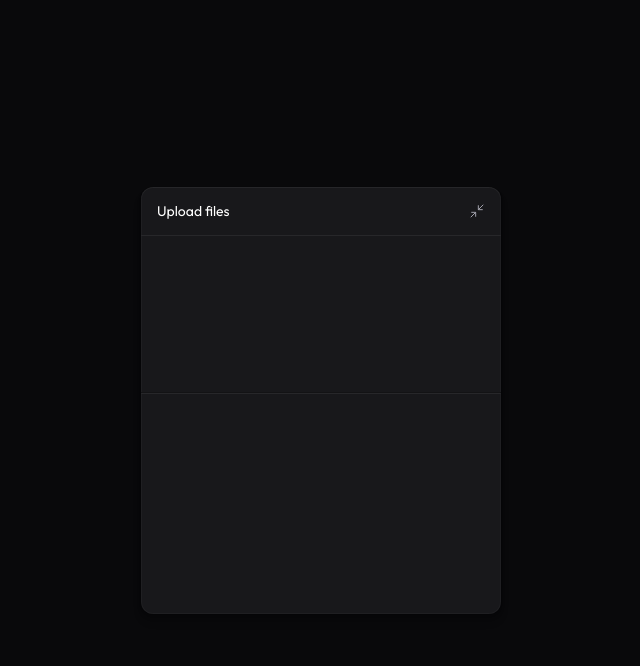
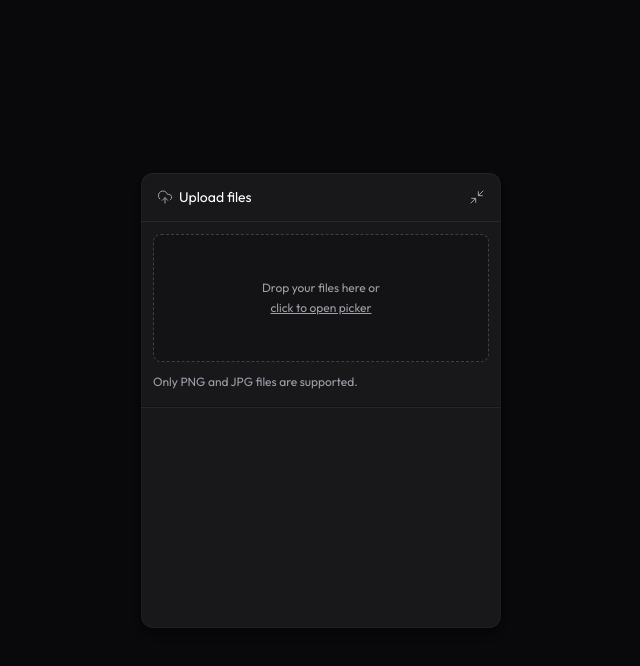
Before and after one commit to Leturnos/ftr-upload-widget, a React (Vite) app in the folder web/: page / in a window 1280 px wide. Both pictures are taken after a click on the button "Upload files". Shown: the top 666 px of the page, without its empty margins (319-959 px from the left). Built offline with nearby package versions, Linux system fonts and the light colour scheme.

Commit message:
feat(web): implement file dropzone with react-dropzone and visual feedback

```diff
--- a/web/package.json
+++ b/web/package.json
@@ -15,6 +15,7 @@
     "lucide-react": "^1.0.1",
     "react": "^19.2.4",
     "react-dom": "^19.2.4",
+    "react-dropzone": "^15.0.0",
     "tailwind-merge": "^3.5.0",
     "tailwind-variants": "^3.2.2"
   },
--- a/web/src/components/upload-widget-dropzone.tsx
+++ b/web/src/components/upload-widget-dropzone.tsx
@@ -1,3 +1,33 @@
+import { useDropzone } from "react-dropzone";
+
 export function UploadWidgetDropzone() {
-  return <div className="px-3 h-32"></div>;
+  const { getRootProps, getInputProps, isDragActive } = useDropzone({
+    multiple: true,
+    accept: {
+      "image/jpeg": [],
+      "image/png": [],
+    },
+    onDrop(acceptedFiles) {
+      console.log(acceptedFiles);
+    },
+  });
+
+  return (
+    <div className="px-3 flex flex-col gap-3">
+      <div
+        data-active={isDragActive}
+        className="cursor-pointer text-zinc-400 bg-black/20 p-5 rounded-lg border border-zinc-700 border-dashed h-32 flex flex-col items-center justify-center gap-1 hover:border-zinc-600 transition-colors data-[active=true]:bg-indigo-500/10 data-[active=true]:border-indigo-500"
+        {...getRootProps()}
+      >
+        <input type="file" {...getInputProps()} />
+
+        <span className="text-xs">Drop your files here or</span>
+        <span className="text-xs underline">click to open picker</span>
+      </div>
+
+      <span className="text-xs text-zinc-400">
+        Only PNG and JPG files are supported.
+      </span>
+    </div>
+  );
 }
--- a/web/src/components/upload-widget-header.tsx
+++ b/web/src/components/upload-widget-header.tsx
@@ -2,11 +2,12 @@
 
 import { Minimize2 } from "lucide-react";
 import { Button } from "./ui/button";
+import { UploadWidgetTitle } from "./upload-widget-title";
 
 export function UploadWidgetHeader() {
   return (
     <div className="w-full p-4 py-2 bg-white/2 border-zinc-800 border-b flex items-center justify-between">
-      <span className="text-sm font-medium">Upload files</span>
+      <UploadWidgetTitle />
 
       <Collapsible.Trigger asChild>
         <Button size="icon" className="-mr-2">
--- a/web/src/components/upload-widget-minimized-button.tsx
+++ b/web/src/components/upload-widget-minimized-button.tsx
@@ -1,10 +1,11 @@
 import * as Collapsible from "@radix-ui/react-collapsible";
 import { Maximize2 } from "lucide-react";
+import { UploadWidgetTitle } from "./upload-widget-title";
 
 export function UploadWidgetMinimizedButton() {
   return (
     <Collapsible.Trigger className="group w-full bg-white/2 py-3 px-5 flex items-center justify-between">
-      <span className="text-sm font-medium">Upload files</span>
+       <UploadWidgetTitle />
 
       <Maximize2
         strokeWidth={1.5}
--- /dev/null
+++ b/web/src/components/upload-widget-title.tsx
@@ -0,0 +1,10 @@
+import { UploadCloud } from "lucide-react";
+
+export function UploadWidgetTitle() {
+  return (
+    <div className="flex items-center gap-1.5 text-sm font-medium">
+      <UploadCloud className="size-4 text-zinc-400" strokeWidth={1.5} />
+      <span>Upload files</span>
+    </div>
+  );
+}
```
Also changed, not shown: 1 other file (tests, documents, lock files or other folders).
